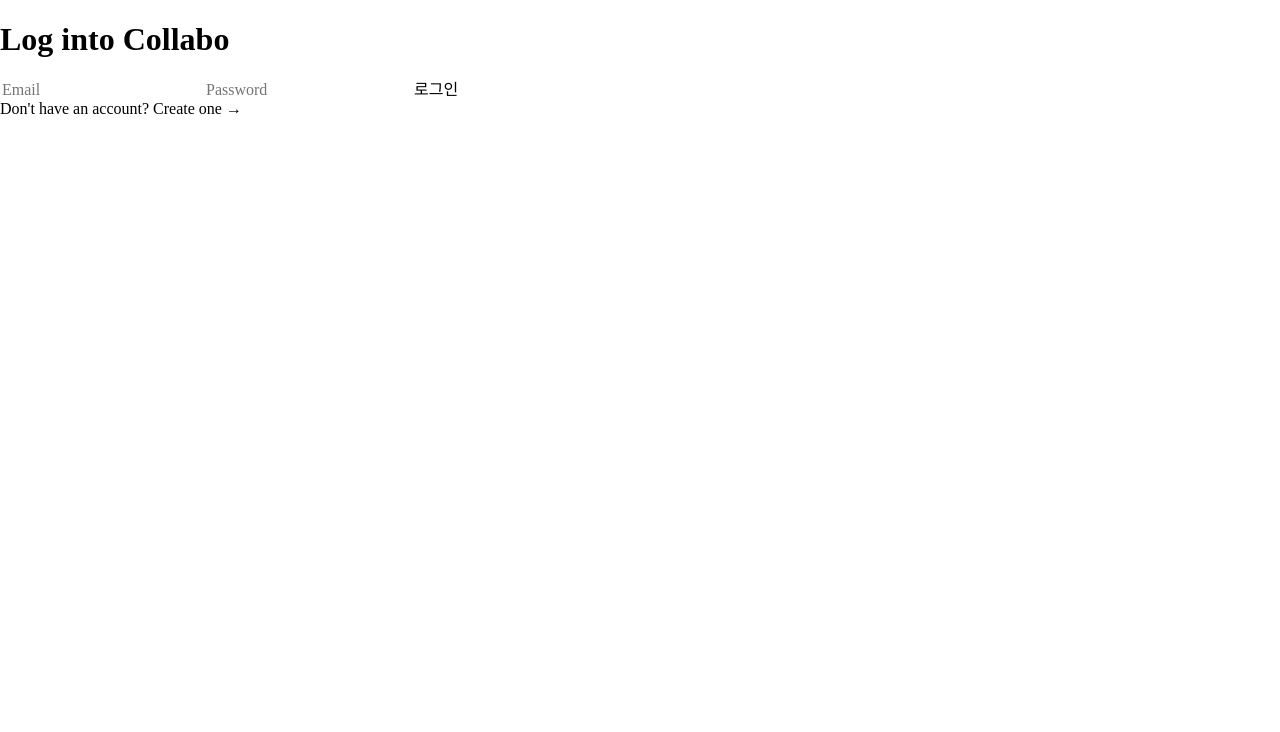
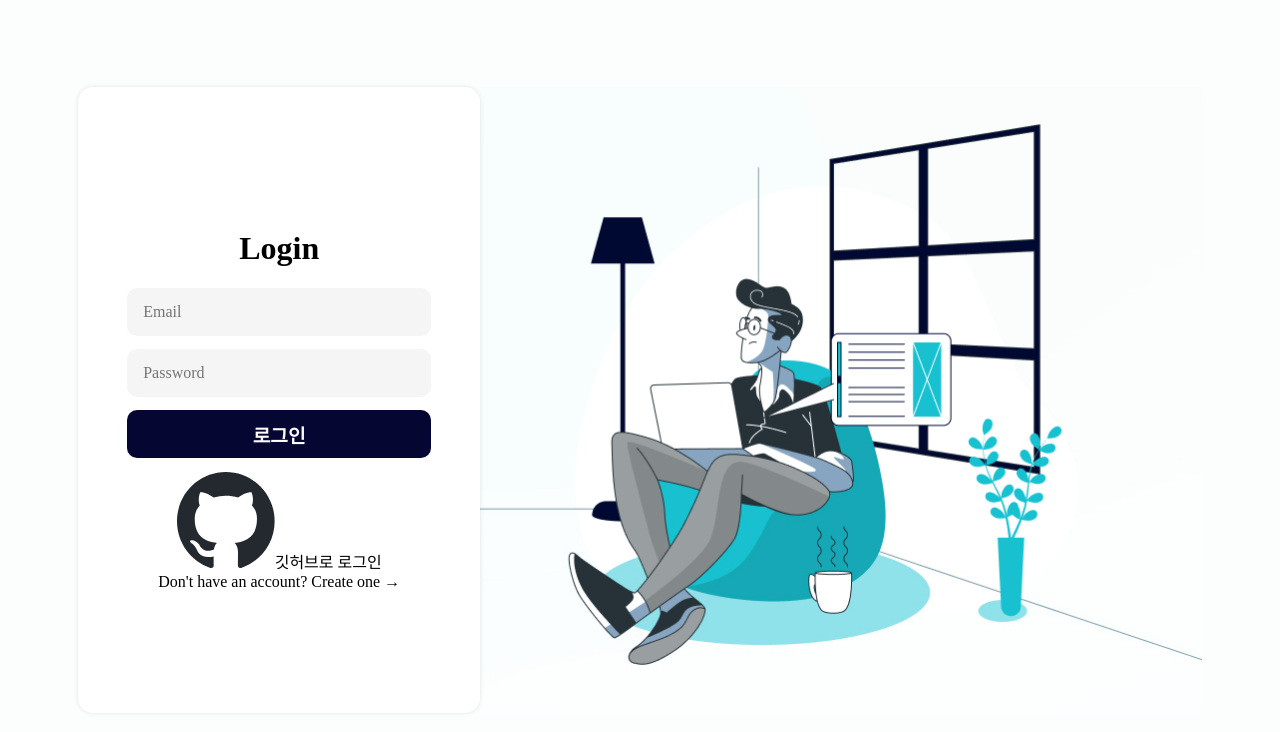
Before and after one commit to leechi/collabo, a React (Vite) app: page /login in a window 1280 px wide. Shown: the top 732 px of the page. Built offline with nearby package versions, Linux system fonts and the light colour scheme.

Commit message:
style(login): Add login style

```diff
--- a/src/App/App.scss
+++ b/src/App/App.scss
@@ -1,3 +1,4 @@
 @import './style/reset';
 @import './style/normalize';
-@import '../components/loading'
+@import '../components/loading';
+@import '../routes/login';
--- a/src/App/style/_reset.scss
+++ b/src/App/style/_reset.scss
@@ -4,7 +4,9 @@
     -moz-osx-font-smoothing: grayscale;
     box-sizing: border-box;
 }
-
+body{
+    background-color: #FBFEFD;
+}
 
 h1 {
     margin: 0;
--- a/src/routes/Login.tsx
+++ b/src/routes/Login.tsx
@@ -3,6 +3,8 @@
 import { Link, useNavigate } from "react-router-dom";
 import { FirebaseError } from "firebase/app";
 import { signInWithEmailAndPassword } from "firebase/auth";
+import GithubButton from "../components/github-btn";
+
 
 export default function Login() {
   const navigate = useNavigate();
@@ -37,17 +39,21 @@
     }
   };
   return (
-    <div>
-      <form onSubmit={onSubmit}>
-        <h1>Log into Collabo</h1>
-        <input type="text"name="email" placeholder="Email" value={email} required onChange={onChange}/>
-        <input type="password" name="password" placeholder="Password" value={password} required onChange={onChange}/>
-        <input type="submit" value={isLoading ? "Loading..." :"로그인"} />
-      </form>
-      {error !== "" ? <div>{error}</div> :null}
-      <section>
-        Don't have an account? <Link to="/create-account">Create one &rarr;</Link>
-      </section>
+    <div className="wrapper">
+      <div className="login">
+        <form className="login__form" onSubmit={onSubmit}>
+          <h1>Login</h1>
+          <input type="text"name="email" placeholder="Email" value={email} required onChange={onChange}/>
+          <input type="password" name="password" placeholder="Password" value={password} required onChange={onChange}/>
+          <input className="login__btn" type="submit" value={isLoading ? "Loading..." :"로그인"} />
+        <GithubButton/>
+        <section>
+          Don't have an account? <Link to="/create-account">Create one &rarr;</Link>
+        </section>
+        </form>
+        {error !== "" ? <div>{error}</div> :null}
+      </div>
+      <img className="login__img" src="/login.png" alt="" />
     </div>
   )
 }
--- /dev/null
+++ b/src/routes/_login.scss
@@ -0,0 +1,32 @@
+.login{
+        box-shadow: 0 0 5px 0 rgba($color: #000000, $alpha: 0.1);
+        border-radius: 15px;
+        background-color: white;
+        z-index: 1;
+    .login__form{
+        display: flex;
+        align-items: center;
+        justify-content: center;
+        flex-direction: column;
+        height: 39.1rem;
+        width: 25.1rem;
+        input{
+            width: 19rem;
+            border-radius: 10px;
+            height: 3rem;
+            padding: 1rem;
+            background-color: #f5f5f5;
+            margin-bottom: 0.8rem;
+        }
+        .login__btn{
+            background-color: #050632;
+            color: white;
+            font-weight: 700;
+            font-size: 1.2rem;
+        }
+    }
+}
+.login__img{
+    width: 45.1rem;
+    height: 39.1rem;
+}
```
Also changed, not shown: public/login.png (added).
